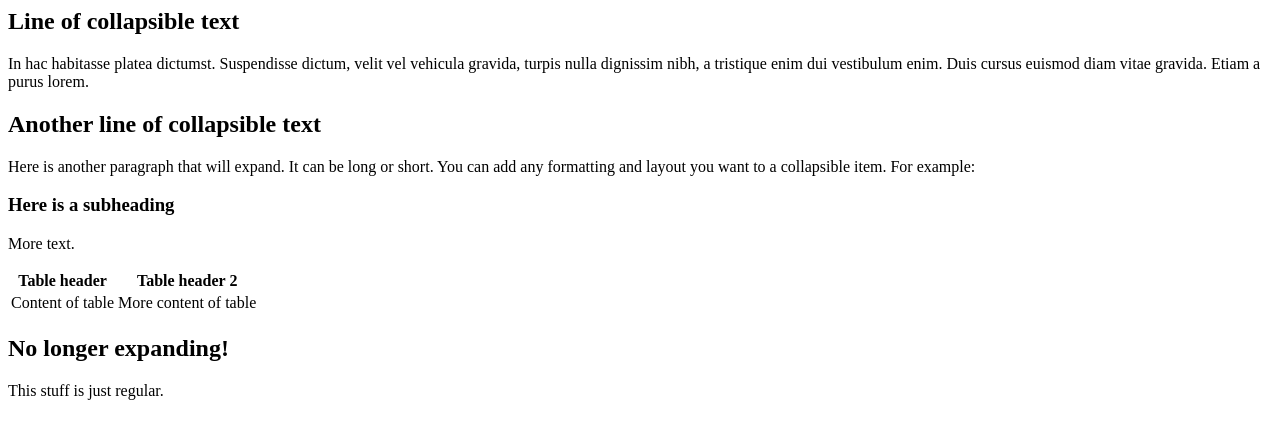
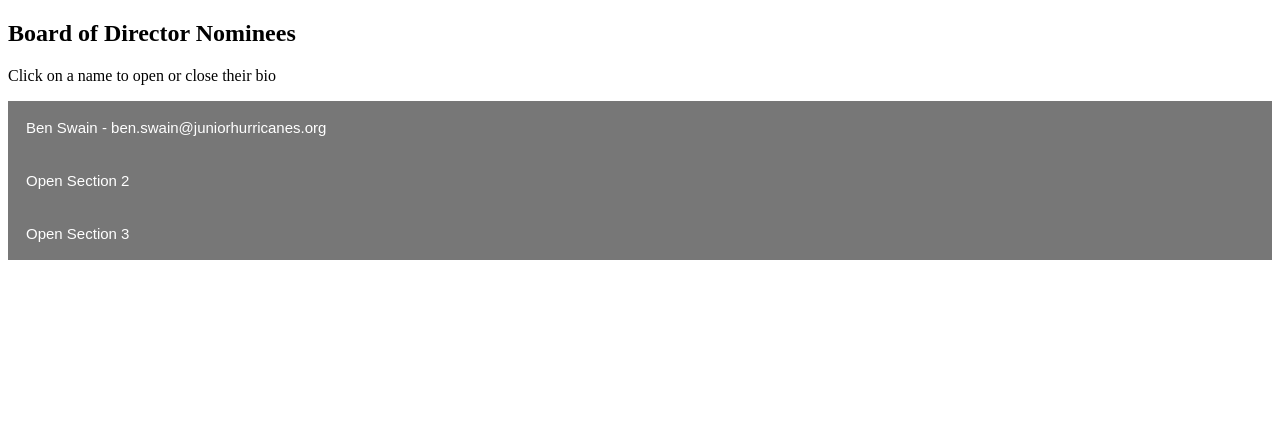
Before and after one commit to shellsd/shellsd.github.io, a plain HTML site: page collapsable_text.html in a window 1280 px wide. Drawn offline with Linux system fonts and the light colour scheme.

Commit message:
Add files via upload

```diff
--- a/collapsable_text.html
+++ b/collapsable_text.html
@@ -1,28 +1,79 @@
-<div class="openberkeley-collapsible-container">
-<h2 class="openberkeley-collapsible-controller">Line of collapsible text</h2>
-<div class="openberkeley-collapsible-target">
-<p>In hac habitasse platea dictumst. Suspendisse dictum, velit vel vehicula gravida,
-turpis nulla dignissim nibh, a tristique enim dui vestibulum enim. Duis cursus
-euismod diam vitae gravida. Etiam a purus lorem.</p>
+<!DOCTYPE html>
+<html>
+<head>
+<meta name="viewport" content="width=device-width, initial-scale=1">
+<style>
+.collapsible {
+  background-color: #777;
+  color: white;
+  cursor: pointer;
+  padding: 18px;
+  width: 100%;
+  border: none;
+  text-align: left;
+  outline: none;
+  font-size: 15px;
+}
+
+.active, .collapsible:hover {
+  background-color: #555;
+}
+
+.content {
+  padding: 0 18px;
+  display: none;
+  overflow: hidden;
+  background-color: #f1f1f1;
+}
+</style>
+</head>
+<body>
+
+<h2>Board of Director Nominees</h2>
+
+
+
+<p>Click on a name to open or close their bio
+</p>
+<button type="button" class="collapsible">Ben Swain - ben.swain@juniorhurricanes.org</button>
+<div class="content">
+  <p>Ben is an innovative strategic consultant with nearly 30 years of professional experience in the non-profit sector, specializing in optimizing value for customers while maintaining a responsible budget. Over 10 of those years were in youth athletics as Program Director for Triangle FC (which later merged with CASL to form the NCFC Youth soccer organization). During his time at Triangle FC, the organization earned national recognition from United Soccer Leagues for operational excellence, created and grew one of the most successful annual showcase events in youth soccer, and became one of the most respected and recognized brands on the East Coast despite being geographically located in area with numerous competitors.
+ <p>
+As a hockey parent of two, Ben has continued his commitment to youth sports in a volunteer capacity serving on the Board of Directors for the Triangle Youth Hockey Association (Hillsborough Sharks / Hillsborough Hogs) before joining the Junior Hurricanes as a team manager, an assistant coach, and, currently, as our Marketing Director. In this role, Ben has been a central figure in the growth of our brand and the creation of a new community following last year’s merger by:
+ <p>
+* Leading our social media efforts (including the #CarryTheFlag campaign)<br>
+* Strengthening relationships between our girls’ program and co-ed program<br>
+* Providing executive leadership with valuable data used to navigate the competitive landscape in North Carolina youth hockey<br>
+* Identifying opportunities for strategic partnerships to drive growth and ensure long-term program success
+ <p>
+As a Board Member, Ben will emphasize the strength of our program locally, the recognition of our program nationally, and most importantly, the reputation of our program among our players, coaches, and families.
+</p>
 </div>
+<button type="button" class="collapsible">Open Section 2</button>
+<div class="content">
+  <p>Lorem ipsum dolor sit amet, consectetur adipisicing elit, sed do eiusmod tempor incididunt ut labore et dolore magna aliqua. Ut enim ad minim veniam, quis nostrud exercitation ullamco laboris nisi ut aliquip ex ea commodo consequat.</p>
 </div>
-<div class="openberkeley-collapsible-container">
-<h2 class="openberkeley-collapsible-controller">Another line of collapsible text</h2>
-<div class="openberkeley-collapsible-target">
-<p>Here is another paragraph that will expand. It can be long or short. You can add
-any formatting and layout you want to a collapsible item. For example:</p>
-<h3>Here is a subheading</h3>
-<p>More text.</p>
-<table>
-<tbody>
-<tr><th>Table header</th><th>Table header 2</th></tr>
-<tr>
-<td>Content of table</td>
-<td>More content of table</td>
-</tr>
-</tbody>
-</table>
+<button type="button" class="collapsible">Open Section 3</button>
+<div class="content">
+  <p>Lorem ipsum dolor sit amet, consectetur adipisicing elit, sed do eiusmod tempor incididunt ut labore et dolore magna aliqua. Ut enim ad minim veniam, quis nostrud exercitation ullamco laboris nisi ut aliquip ex ea commodo consequat.</p>
 </div>
-</div>
-<h2>No longer expanding!</h2>
-<p>This stuff is just regular.</p>
+
+<script>
+var coll = document.getElementsByClassName("collapsible");
+var i;
+
+for (i = 0; i < coll.length; i++) {
+  coll[i].addEventListener("click", function() {
+    this.classList.toggle("active");
+    var content = this.nextElementSibling;
+    if (content.style.display === "block") {
+      content.style.display = "none";
+    } else {
+      content.style.display = "block";
+    }
+  });
+}
+</script>
+
+</body>
+</html>
```
